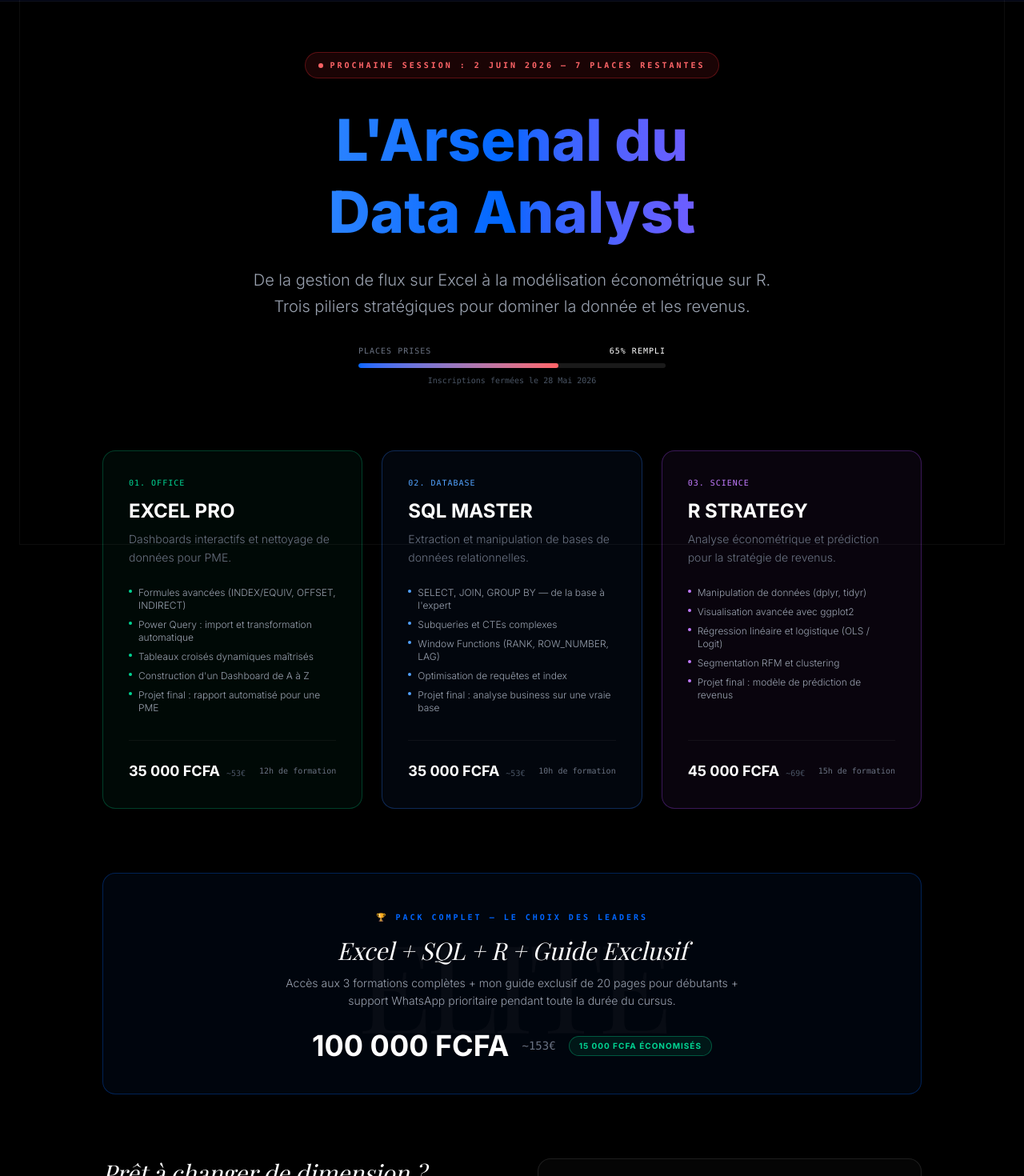
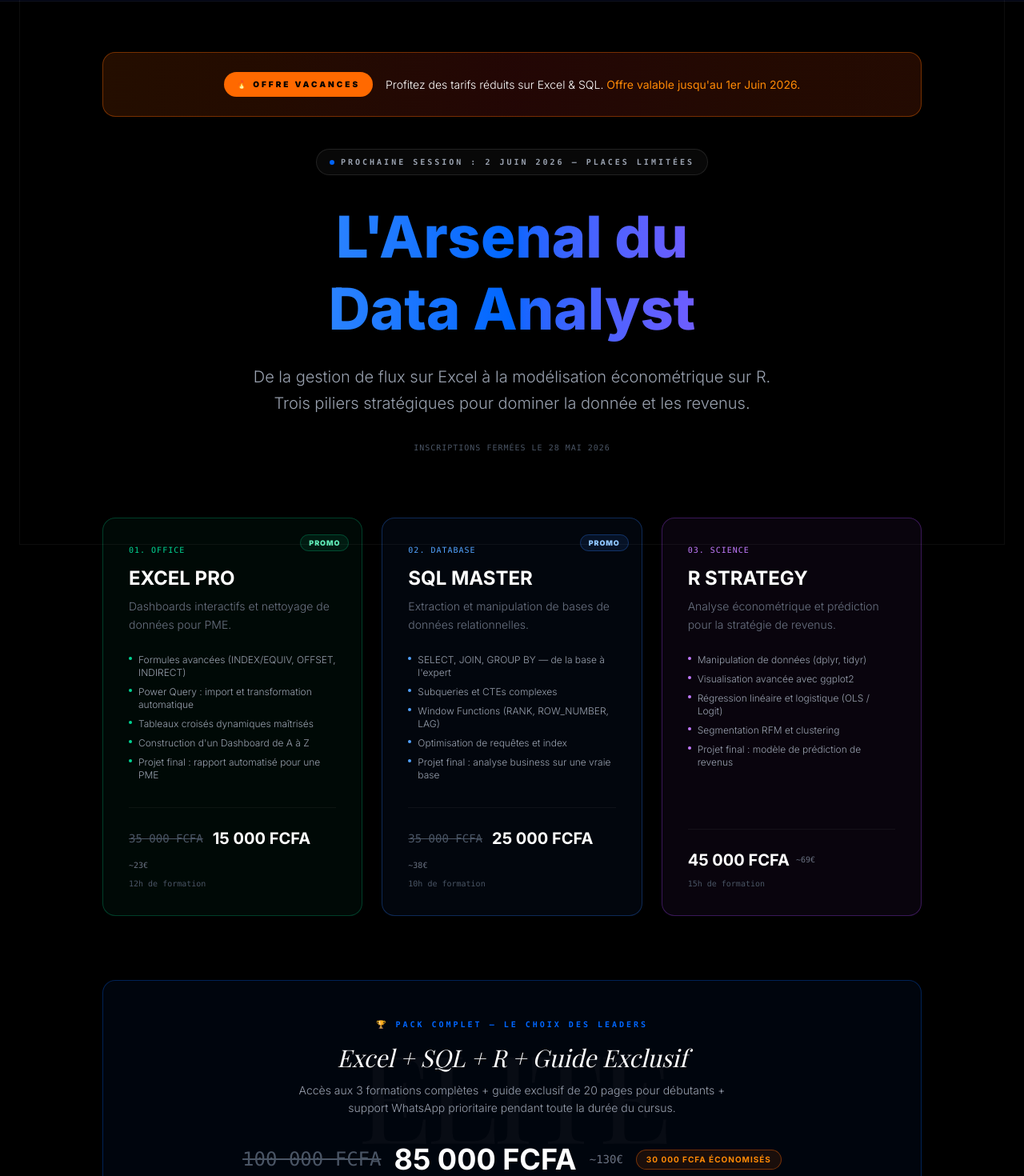
Before and after one commit to Medoune-data/medoune-business-analyst, a Next.js app: page /formation in a window 1280 px wide. Shown: the part 95-1565 px from the top of the page at 80% size. Built offline with nearby package versions, Linux system fonts and the light colour scheme; a web font is replaced by a local one.

Commit message:
feat: amélioration certificats, formation, about

```diff
--- a/src/app/formation/page.tsx
+++ b/src/app/formation/page.tsx
@@ -15,24 +15,37 @@ export const metadata: Metadata = {
   },
 };
 
-// ─── CONFIG SESSIONS ────────────────────────────────────────────────────────
-// Modifier ces valeurs pour chaque nouvelle session
+// ─── CONFIG SESSION ──────────────────────────────────────────────────────────
 const SESSION = {
   date: "2 Juin 2026",
-  placesTotal: 20,
-  placesRestantes: 7,   // ← mettre à jour manuellement
   deadline: "28 Mai 2026",
 };
 
+// ─── CONFIG PROMO ────────────────────────────────────────────────────────────
+// Pour désactiver la promo, passer PROMO_ACTIVE à false
+const PROMO = {
+  active: true,
+  label: "Offre Vacances",
+  endDate: "1er Juin 2026",
+};
+
+// ─── FORMATIONS ──────────────────────────────────────────────────────────────
 const COURSES = [
   {
     num: "01",
     tag: "Office",
     title: "EXCEL PRO",
-    color: { border: "border-emerald-500/30", bg: "bg-emerald-500/5", tag: "text-emerald-400", badge: "border-emerald-500/40 text-emerald-400 bg-emerald-500/10" },
+    color: {
+      border: "border-emerald-500/30",
+      bg: "bg-emerald-500/5",
+      tag: "text-emerald-400",
+      dot: "bg-emerald-400",
+      promo: "bg-emerald-500/10 border-emerald-500/30 text-emerald-300",
+    },
     duration: "12h de formation",
     price: "35 000 FCFA",
-    priceEur: "~53€",
+    promoPrice: "15 000 FCFA",
+    priceEur: "~23€",
     desc: "Dashboards interactifs et nettoyage de données pour PME.",
     modules: [
       "Formules avancées (INDEX/EQUIV, OFFSET, INDIRECT)",
@@ -46,10 +59,17 @@ const COURSES = [
     num: "02",
     tag: "Database",
     title: "SQL MASTER",
-    color: { border: "border-blue-500/30", bg: "bg-blue-500/5", tag: "text-blue-400", badge: "border-blue-500/40 text-blue-400 bg-blue-500/10" },
+    color: {
+      border: "border-blue-500/30",
+      bg: "bg-blue-500/5",
+      tag: "text-blue-400",
+      dot: "bg-blue-400",
+      promo: "bg-blue-500/10 border-blue-500/30 text-blue-300",
+    },
     duration: "10h de formation",
     price: "35 000 FCFA",
-    priceEur: "~53€",
+    promoPrice: "25 000 FCFA",
+    priceEur: "~38€",
     desc: "Extraction et manipulation de bases de données relationnelles.",
     modules: [
       "SELECT, JOIN, GROUP BY — de la base à l'expert",
@@ -63,9 +83,16 @@ const COURSES = [
     num: "03",
     tag: "Science",
     title: "R STRATEGY",
-    color: { border: "border-purple-500/30", bg: "bg-purple-500/5", tag: "text-purple-400", badge: "border-purple-500/40 text-purple-400 bg-purple-500/10" },
+    color: {
+      border: "border-purple-500/30",
+      bg: "bg-purple-500/5",
+      tag: "text-purple-400",
+      dot: "bg-purple-400",
+      promo: "bg-purple-500/10 border-purple-500/30 text-purple-300",
+    },
     duration: "15h de formation",
     price: "45 000 FCFA",
+    promoPrice: "45 000 FCFA", // pas de remise sur R
     priceEur: "~69€",
     desc: "Analyse économétrique et prédiction pour la stratégie de revenus.",
     modules: [
@@ -80,23 +107,41 @@ const COURSES = [
 
 const PACK_ELITE = {
   price: "100 000 FCFA",
-  priceEur: "~153€",
+  promoPrice: "85 000 FCFA",
+  priceEur: "~130€",
   savings: "15 000 FCFA économisés",
+  promoSavings: "30 000 FCFA économisés",
 };
 
 export default function FormationPage() {
-  const urgencePercent = Math.round(((SESSION.placesTotal - SESSION.placesRestantes) / SESSION.placesTotal) * 100);
-
   return (
     <main className="min-h-screen bg-black text-white pt-40 pb-20 px-4">
       <div className="max-w-5xl mx-auto">
 
+        {/* ─── BANDEAU PROMO ───────────────────────────────────────────── */}
+        {PROMO.active && (
+          <div className="mb-10 relative overflow-hidden rounded-2xl border border-orange-500/40 bg-gradient-to-r from-orange-500/10 via-red-500/10 to-orange-500/10 p-6 text-center">
+            {/* Fond animé subtil */}
+            <div className="absolute inset-0 bg-gradient-to-r from-orange-500/5 to-red-500/5 animate-pulse" />
+            <div className="relative z-10 flex flex-col md:flex-row items-center justify-center gap-4 flex-wrap">
+              <span className="inline-flex items-center gap-2 bg-orange-500 text-black text-[10px] font-black uppercase tracking-[0.3em] px-4 py-2 rounded-full">
+                🔥 {PROMO.label}
+              </span>
+              <p className="text-white text-sm font-light">
+                Profitez des tarifs réduits sur Excel & SQL.{" "}
+                <strong className="text-orange-400">Offre valable jusqu'au {PROMO.endDate}.</strong>
+              </p>
+            </div>
+          </div>
+        )}
+
         {/* ─── HERO ─────────────────────────────────────────────────────── */}
         <div className="text-center mb-20">
-          <div className="inline-flex items-center gap-2 border border-red-500/30 bg-red-500/10 rounded-full px-4 py-2 mb-8">
-            <span className="w-1.5 h-1.5 rounded-full bg-red-400 animate-pulse" />
-            <span className="text-[10px] font-mono uppercase tracking-[0.3em] text-red-400 font-bold">
-              Prochaine session : {SESSION.date} — {SESSION.placesRestantes} places restantes
+          {/* Badge session */}
+          <div className="inline-flex items-center gap-2 border border-white/10 bg-white/[0.03] rounded-full px-4 py-2 mb-8">
+            <span className="w-1.5 h-1.5 rounded-full bg-accent-primary animate-pulse" />
+            <span className="text-[10px] font-mono uppercase tracking-[0.3em] text-gray-400 font-bold">
+              Prochaine session : {SESSION.date} — Places limitées
             </span>
           </div>
 
@@ -109,28 +154,28 @@ export default function FormationPage() {
             Trois piliers stratégiques pour dominer la donnée et les revenus.
           </p>
 
-          {/* Barre d'urgence */}
-          <div className="max-w-sm mx-auto">
-            <div className="flex justify-between text-[10px] font-mono uppercase tracking-widest text-gray-500 mb-2">
-              <span>Places prises</span>
-              <span className="text-white">{urgencePercent}% rempli</span>
-            </div>
-            <div className="w-full h-1.5 bg-white/10 rounded-full overflow-hidden">
-              <div
-                className="h-full bg-gradient-to-r from-accent-primary to-red-400 rounded-full transition-all"
-                style={{ width: `${urgencePercent}%` }}
-              />
-            </div>
-            <p className="text-[10px] text-gray-600 font-mono mt-2">
+          {/* Urgence deadline */}
+          <p className="text-[10px] text-gray-600 font-mono uppercase tracking-widest">
             Inscriptions fermées le {SESSION.deadline}
           </p>
-          </div>
         </div>
 
         {/* ─── LES 3 FORMATIONS ─────────────────────────────────────────── */}
         <div className="grid md:grid-cols-3 gap-6 mb-20">
-          {COURSES.map((course) => (
-            <div key={course.num} className={`border ${course.color.border} ${course.color.bg} rounded-2xl p-8 flex flex-col`}>
+          {COURSES.map((course) => {
+            const hasDiscount = PROMO.active && course.promoPrice !== course.price;
+            return (
+              <div key={course.num} className={`border ${course.color.border} ${course.color.bg} rounded-2xl p-8 flex flex-col relative overflow-hidden`}>
+
+                {/* Badge promo sur la card */}
+                {hasDiscount && (
+                  <div className="absolute top-4 right-4">
+                    <span className={`text-[9px] font-black uppercase tracking-widest px-2.5 py-1 rounded-full border ${course.color.promo}`}>
+                      Promo
+                    </span>
+                  </div>
+                )}
+
                 <div className={`font-mono text-[10px] uppercase tracking-widest mb-3 ${course.color.tag}`}>
                   {course.num}. {course.tag}
                 </div>
@@ -140,24 +185,44 @@ export default function FormationPage() {
                 <ul className="space-y-2 mb-8 flex-1">
                   {course.modules.map((m, i) => (
                     <li key={i} className="flex items-start gap-2 text-xs text-gray-400 font-light">
-                    <span className={`mt-1 w-1 h-1 rounded-full flex-shrink-0 ${course.color.tag.replace('text-', 'bg-')}`} />
+                      <span className={`mt-1 w-1 h-1 rounded-full flex-shrink-0 ${course.color.dot}`} />
                       {m}
                     </li>
                   ))}
                 </ul>
 
-              <div className="border-t border-white/5 pt-6 flex items-center justify-between">
+                {/* Prix */}
+                <div className="border-t border-white/5 pt-6">
+                  <div className="flex items-end justify-between flex-wrap gap-2">
                     <div>
-                  <span className="text-lg font-bold text-white">{course.price}</span>
-                  <span className="text-[10px] text-gray-600 ml-2 font-mono">{course.priceEur}</span>
+                      {hasDiscount ? (
+                        <div className="flex items-center gap-3 flex-wrap">
+                          {/* Prix barré */}
+                          <span className="text-sm text-gray-600 line-through font-mono">
+                            {course.price}
+                          </span>
+                          {/* Nouveau prix */}
+                          <span className="text-xl font-bold text-white">
+                            {course.promoPrice}
+                          </span>
+                          <span className="text-[10px] text-gray-500 font-mono">{course.priceEur}</span>
                         </div>
-                <span className="text-[10px] font-mono text-gray-500">{course.duration}</span>
+                      ) : (
+                        <div className="flex items-center gap-2">
+                          <span className="text-xl font-bold text-white">{course.price}</span>
+                          <span className="text-[10px] text-gray-500 font-mono">{course.priceEur}</span>
+                        </div>
+                      )}
+                    </div>
+                    <span className="text-[10px] font-mono text-gray-600">{course.duration}</span>
                   </div>
                 </div>
-          ))}
+              </div>
+            );
+          })}
         </div>
 
-        {/* ─── PACK ELITE ────────────────────────────────────────────────── */}
+        {/* ─── PACK ELITE ──────────────────────────────────────────────── */}
         <div className="border border-accent-primary/30 bg-accent-primary/5 rounded-2xl p-10 mb-20 text-center relative overflow-hidden">
           <div className="absolute inset-0 pointer-events-none select-none flex items-center justify-center">
             <span className="text-[12vw] font-serif text-white/[0.03] uppercase tracking-tighter">ELITE</span>
@@ -169,21 +234,33 @@ export default function FormationPage() {
             <h3 className="text-3xl font-serif italic text-white mb-3">
               Excel + SQL + R + Guide Exclusif
             </h3>
-            <p className="text-gray-400 font-light mb-6 max-w-xl mx-auto text-sm leading-relaxed">
-              Accès aux 3 formations complètes + mon guide exclusif de 20 pages pour débutants +
+            <p className="text-gray-400 font-light mb-8 max-w-xl mx-auto text-sm leading-relaxed">
+              Accès aux 3 formations complètes + guide exclusif de 20 pages pour débutants +
               support WhatsApp prioritaire pendant toute la durée du cursus.
             </p>
+
+            {PROMO.active ? (
+              <div className="flex items-center justify-center gap-4 flex-wrap">
+                <span className="text-2xl text-gray-600 line-through font-mono">{PACK_ELITE.price}</span>
+                <span className="text-4xl font-bold text-white">{PACK_ELITE.promoPrice}</span>
+                <span className="text-sm font-mono text-gray-500">{PACK_ELITE.priceEur}</span>
+                <span className="border border-orange-500/40 text-orange-400 bg-orange-500/10 text-[10px] font-bold uppercase tracking-widest px-3 py-1 rounded-full">
+                  {PACK_ELITE.promoSavings}
+                </span>
+              </div>
+            ) : (
               <div className="flex items-center justify-center gap-4 flex-wrap">
                 <span className="text-4xl font-bold text-white">{PACK_ELITE.price}</span>
-              <span className="text-sm font-mono text-gray-500">{PACK_ELITE.priceEur}</span>
+                <span className="text-sm font-mono text-gray-500">~153€</span>
                 <span className="border border-emerald-500/40 text-emerald-400 bg-emerald-500/10 text-[10px] font-bold uppercase tracking-widest px-3 py-1 rounded-full">
                   {PACK_ELITE.savings}
                 </span>
               </div>
+            )}
           </div>
         </div>
 
-        {/* ─── INSCRIPTION ───────────────────────────────────────────────── */}
+        {/* ─── INSCRIPTION ──────────────────────────────────────────────── */}
         <div className="grid md:grid-cols-2 gap-16 items-start">
           <div className="space-y-8">
             <h3 className="text-3xl font-serif italic text-white">Prêt à changer de dimension ?</h3>
@@ -210,17 +287,29 @@ export default function FormationPage() {
               ))}
             </div>
 
-            {/* Urgence finale */}
+            {/* Bloc urgence promo */}
+            {PROMO.active ? (
+              <div className="p-5 border border-orange-500/30 bg-orange-500/5 rounded-xl">
+                <p className="text-[10px] font-mono uppercase tracking-widest text-orange-400 mb-2 font-bold">
+                  🔥 {PROMO.label}
+                </p>
+                <p className="text-sm text-gray-300">
+                  Les tarifs réduits sont disponibles{" "}
+                  <strong className="text-white">jusqu'au {PROMO.endDate}</strong>.
+                  Après cette date, les prix reviennent à la normale.
+                </p>
+              </div>
+            ) : (
               <div className="p-5 border border-red-500/20 bg-red-500/5 rounded-xl">
                 <p className="text-[10px] font-mono uppercase tracking-widest text-red-400 mb-1 font-bold">
-                ⚡ Urgence
+                  ⚡ Places limitées
                 </p>
                 <p className="text-sm text-gray-300">
-                Il reste <strong className="text-white">{SESSION.placesRestantes} places</strong> pour la session du{" "}
-                <strong className="text-white">{SESSION.date}</strong>.
+                  Session du <strong className="text-white">{SESSION.date}</strong>.
                   Les inscriptions ferment le {SESSION.deadline}.
                 </p>
               </div>
+            )}
           </div>
 
           <RegistrationForm />
```
Also changed, not shown: src/app/admin/page.tsx (+14 -0 lines). Lines whose indentation alone changed are shown as unchanged.
